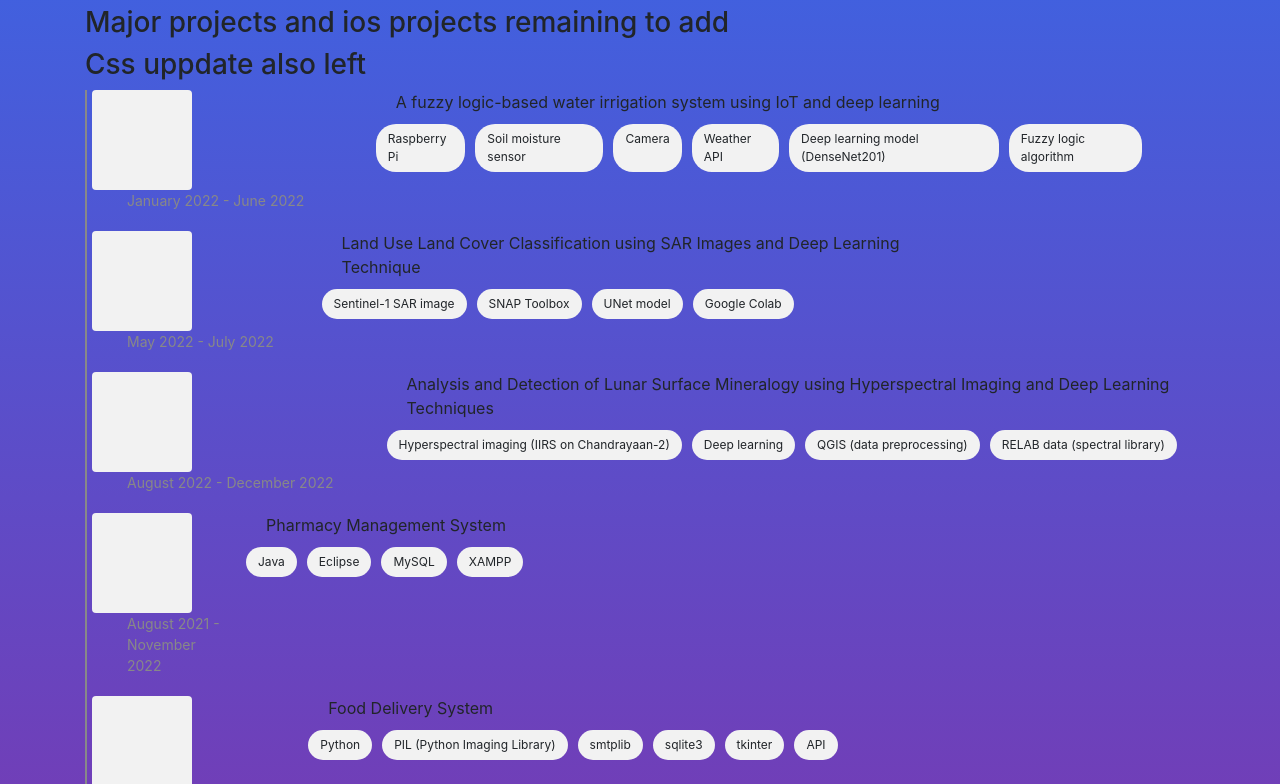
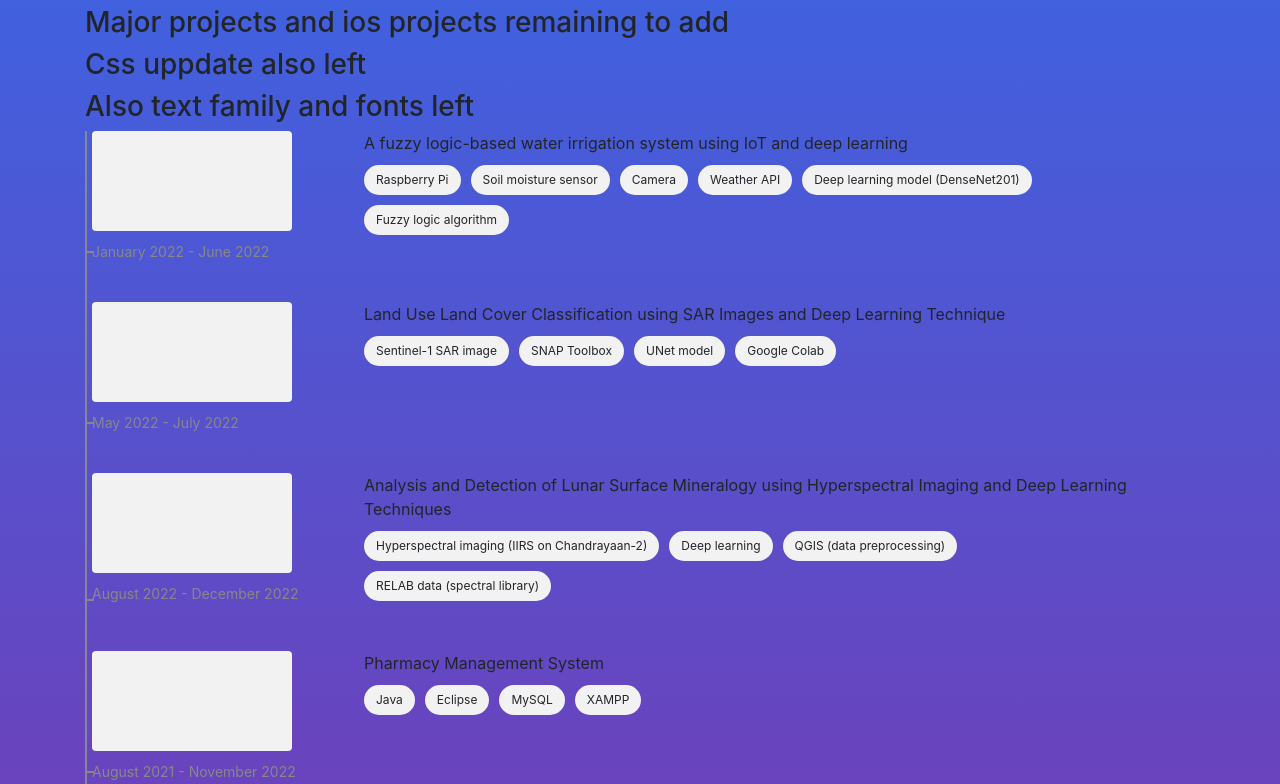
Before and after one commit to Utsav-P-Patel/Personal-Website, a plain HTML site: page projects.html in a window 1280 px wide. Shown: the part 168-952 px from the top of the page. Drawn offline with nearby package versions, Linux system fonts and the light colour scheme.

Commit message:
Minor css in projects

```diff
--- a/projects.html
+++ b/projects.html
@@ -54,6 +54,7 @@
   <h2>Projects</h2>
   <h3>Major projects and ios projects remaining to add</h3>
   <h3>Css uppdate also left</h3>
+  <h3>Also text family and fonts left</h3>
 
   <div class="project-container ">
     <div class="project row">
@@ -63,7 +64,7 @@
       </div>
       <div class="col-9">
         <div class="project-title row" onclick="toggleKeyPoints(this)">A fuzzy logic-based water irrigation system using IoT and deep learning</div>
-        <div class="project-key-points">
+        <div class="project-key-points row">
           <ul>
             <li>An automated watering system utilizing fuzzy logic, IoT, and deep learning is proposed as a solution.</li>
             <li>The system collects data through soil moisture sensors, a camera, and a Raspberry Pi IoT device.</li>
@@ -72,14 +73,14 @@
             <li>The collected data is processed using fuzzy logic to determine the irrigation duration, and the Raspberry Pi controls the water pump accordingly.</li>
           </ul>
         </div>
-        <div class="project-tools">
-          <ul class="flex-row">
-            <li class="flex-column">Raspberry Pi</li>
-            <li class="flex-column">Soil moisture sensor</li>
-            <li class="flex-column">Camera</li>
-            <li class="flex-column">Weather API</li>
-            <li class="flex-column">Deep learning model (DenseNet201)</li>
-            <li class="flex-column">Fuzzy logic algorithm</li>
+        <div class="project-tools row">
+          <ul class="row">
+            <li class="column">Raspberry Pi</li>
+            <li class="column">Soil moisture sensor</li>
+            <li class="column">Camera</li>
+            <li class="column">Weather API</li>
+            <li class="column">Deep learning model (DenseNet201)</li>
+            <li class="column">Fuzzy logic algorithm</li>
           </ul>
         </div>
       </div>
@@ -95,7 +96,7 @@
       </div>
       <div class="col-9">
         <div class="project-title row" onclick="toggleKeyPoints(this)">Land Use Land Cover Classification using SAR Images and Deep Learning Technique</div>
-        <div class="project-key-points">
+        <div class="project-key-points row">
           <ul>
             <li>Project focuses on using Sentinel-1 SAR images for land use and land cover classification in Ahmedabad and Gandhinagar.</li>
             <li>Data acquisition involves downloading Sentinel-1 SAR images and performing pre-processing using the SNAP Sentinel 1 Toolbox.</li>
@@ -105,12 +106,12 @@
             <li>Results show 85% accuracy across ten land cover classes, demonstrating the potential for globally consistent LULC maps at 5m resolution.</li>
           </ul>
         </div>
-        <div class="project-tools">
-          <ul class="flex-row">
-            <li class="flex-column">Sentinel-1 SAR image</li>
-            <li class="flex-column">SNAP Toolbox</li>
-            <li class="flex-column">UNet model</li>
-            <li class="flex-column">Google Colab</li>
+        <div class="project-tools row">
+          <ul class="row">
+            <li class="column">Sentinel-1 SAR image</li>
+            <li class="column">SNAP Toolbox</li>
+            <li class="column">UNet model</li>
+            <li class="column">Google Colab</li>
           </ul>
         </div>
       </div>
@@ -126,7 +127,7 @@
       </div>
       <div class="col-9">
         <div class="project-title row" onclick="toggleKeyPoints(this)">Analysis and Detection of Lunar Surface Mineralogy using Hyperspectral Imaging and Deep Learning Techniques</div>
-        <div class="project-key-points">
+        <div class="project-key-points row">
           <ul>
             <li>Investigate lunar surface mineral composition using hyperspectral imaging and deep learning techniques.</li>
             <li>Acquire hyperspectral imaging data from the IIRS instrument on the Chandrayaan-2 mission.</li>
@@ -136,12 +137,12 @@
             <li>Obtain simulation results and insights into lunar surface mineralogy using the developed methodologies.</li>
           </ul>
         </div>
-        <div class="project-tools">
-          <ul class="flex-row">
-            <li class="flex-column">Hyperspectral imaging (IIRS on Chandrayaan-2)</li>
-            <li class="flex-column">Deep learning</li>
-            <li class="flex-column">QGIS (data preprocessing)</li>
-            <li class="flex-column">RELAB data (spectral library)</li>
+        <div class="project-tools row">
+          <ul class="row">
+            <li class="column">Hyperspectral imaging (IIRS on Chandrayaan-2)</li>
+            <li class="column">Deep learning</li>
+            <li class="column">QGIS (data preprocessing)</li>
+            <li class="column">RELAB data (spectral library)</li>
           </ul>
         </div>
       </div>
@@ -157,7 +158,7 @@
       </div>
       <div class="col-9">
         <div class="project-title row" onclick="toggleKeyPoints(this)">Pharmacy Management System</div>
-        <div class="project-key-points">
+        <div class="project-key-points row">
           <ul>
             <li>Develop a pharmacy management system for efficient management of purchase, sale, and inventory of medicines.</li>
             <li>The system includes modules for the sale counter, purchase management, customer and dealer management, and inventory tracking.</li>
@@ -165,12 +166,12 @@
             <li>The system aims to streamline pharmacy operations, enhance inventory management, and improve overall efficiency.</li>
           </ul>
         </div>
-        <div class="project-tools">
-          <ul class="flex-row">
-            <li class="flex-column">Java</li>
-            <li class="flex-column">Eclipse</li>
-            <li class="flex-column">MySQL</li>
-            <li class="flex-column">XAMPP</li>
+        <div class="project-tools row">
+          <ul class="row">
+            <li class="column">Java</li>
+            <li class="column">Eclipse</li>
+            <li class="column">MySQL</li>
+            <li class="column">XAMPP</li>
           </ul>
         </div>
       </div>
@@ -186,7 +187,7 @@
       </div>
       <div class="col-9">
         <div class="project-title row" onclick="toggleKeyPoints(this)">Food Delivery System</div>
-        <div class="project-key-points">
+        <div class="project-key-points row">
           <ul>
             <li>Develop a food delivery system with features like sign up, sign in, address selection, restaurant choice, food selection, checkout, order confirmation, and order tracking.</li>
             <li>Users can sign up, provide necessary details, and sign in to access the system.</li>
@@ -197,14 +198,14 @@
             <li>The system offers an order status feature and sends email notifications using an API.</li>
           </ul>
         </div>
-        <div class="project-tools">
-          <ul class="flex-row">
-            <li class="flex-column">Python</li>
-            <li class="flex-column">PIL (Python Imaging Library)</li>
-            <li class="flex-column">smtplib</li>
-            <li class="flex-column">sqlite3</li>
-            <li class="flex-column">tkinter</li>
-            <li class="flex-column">API</li>
+        <div class="project-tools row">
+          <ul class="row">
+            <li class="column">Python</li>
+            <li class="column">PIL (Python Imaging Library)</li>
+            <li class="column">smtplib</li>
+            <li class="column">sqlite3</li>
+            <li class="column">tkinter</li>
+            <li class="column">API</li>
           </ul>
         </div>
       </div>
@@ -220,7 +221,7 @@
       </div>
       <div class="col-9">
         <div class="project-title row" onclick="toggleKeyPoints(this)">Email Classification (Phishing - Normal)</div>
-        <div class="project-key-points">
+        <div class="project-key-points row">
           <ul>
             <li>Email classification system distinguishing between phishing and normal emails.</li>
             <li>Dataset includes 2239 phishing and 2551 normal emails for training and testing.</li>
@@ -230,12 +231,12 @@
             <li>Balanced dataset and high accuracy in differentiating between phishing and normal emails.</li>
           </ul>
         </div>
-        <div class="project-tools">
-          <ul class="flex-row">
-            <li class="flex-column">Python</li>
-            <li class="flex-column">Natural Language Processing</li>
-            <li class="flex-column">TF-IDF Vectorizer</li>
-            <li class="flex-column">Machine Learning</li>
+        <div class="project-tools row">
+          <ul class="row">
+            <li class="column">Python</li>
+            <li class="column">Natural Language Processing</li>
+            <li class="column">TF-IDF Vectorizer</li>
+            <li class="column">Machine Learning</li>
           </ul>
         </div>
       </div>
--- a/src/css/project.css
+++ b/src/css/project.css
@@ -9,44 +9,65 @@
     display: flex;
     flex-direction: row;
     margin-bottom: 20px; /* Adjust as needed */
+    width: 100%;
   }
 
   .project-image {
     flex: 0 0 auto;
-    width: 100px; /* Adjust as needed */
-    height: 100px; /* Adjust as needed */
-    background-color: #f2f2f2; /* Placeholder color */
-    border-radius: 4px; /* Optional: Rounded corners */
+    min-height: 100px;
+    width: 100%;
+    width: 200px; /* remove afterwards as if some project dont have image it manages it. */
+    background-color: #f2f2f2;
+    border-radius: 4px;
+    margin-bottom: 10px;
   }
 
   .project-title {
-    margin-left: 20px; /* Adjust as needed */
-    cursor: pointer;
+    width: 100%;
+    text-align: left;
+    margin-bottom: 10px;
   }
 
   .project-key-points {
+    width: 100%;
     display: none; /* Hidden by default */
-    margin-top: 10px; /* Adjust as needed */
-    padding-left: 20px; /* Adjust as needed */
+    text-align: left;
+    margin-bottom: 10px;
   }
 
   .project-key-points.show {
+    text-align: left;
+    width: 100%;
     display: block;
-    margin-top: 10px; /* Adjust as needed */
-    padding-left: 20px;
+    margin-bottom: 10px;
   }
 
   .project-time {
-    margin-left: 20px; /* Adjust as needed */
+    width: 100%;
+    text-align: left;
+    margin-bottom: 20px;
     font-size: 14px; /* Adjust as needed */
     color: #888888; /* Optional: Time color */
   }
 
+  .project-time::before {
+    content: '';
+    position: absolute;
+    top: 80%;
+    left: -7px;
+    transform: translateY(-50%);
+    height: 2px;
+    width: 9px;
+    background-color: #888888;
+  }
+
   .project-tools {
-    margin-top: 10px; /* Adjust as needed */
+    width: 100%;
+    margin-bottom: 20px;
   }
 
   .project-tools ul {
+    width: 100%;
     list-style: none;
     padding: 0;
     margin: 0;
@@ -55,6 +76,7 @@
 
   .project-tools li {
     margin-right: 10px; /* Adjust as needed */
+    margin-bottom: 10px;
     padding: 6px 12px; /* Adjust as needed */
     background-color: #f2f2f2; /* Optional: Button background color */
     border-radius: 20px; /* Optional: Rounded buttons */
```
